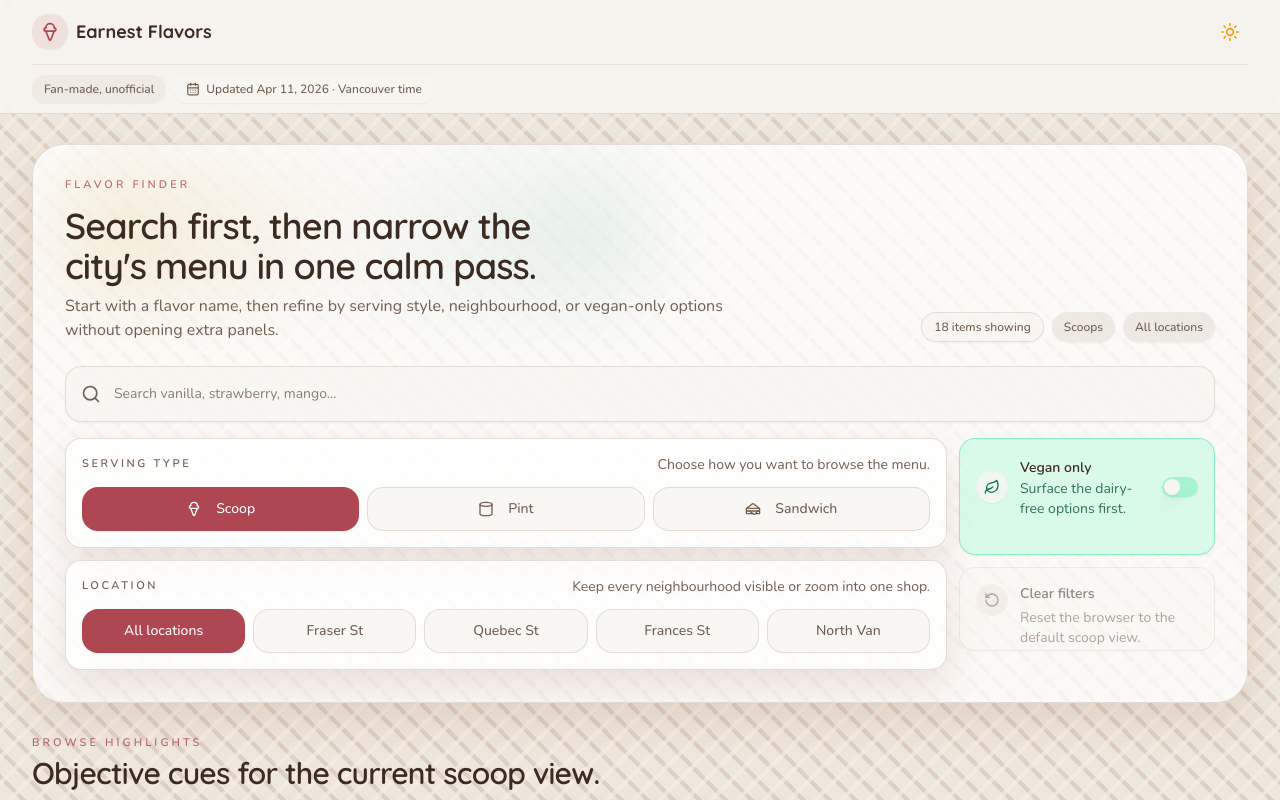
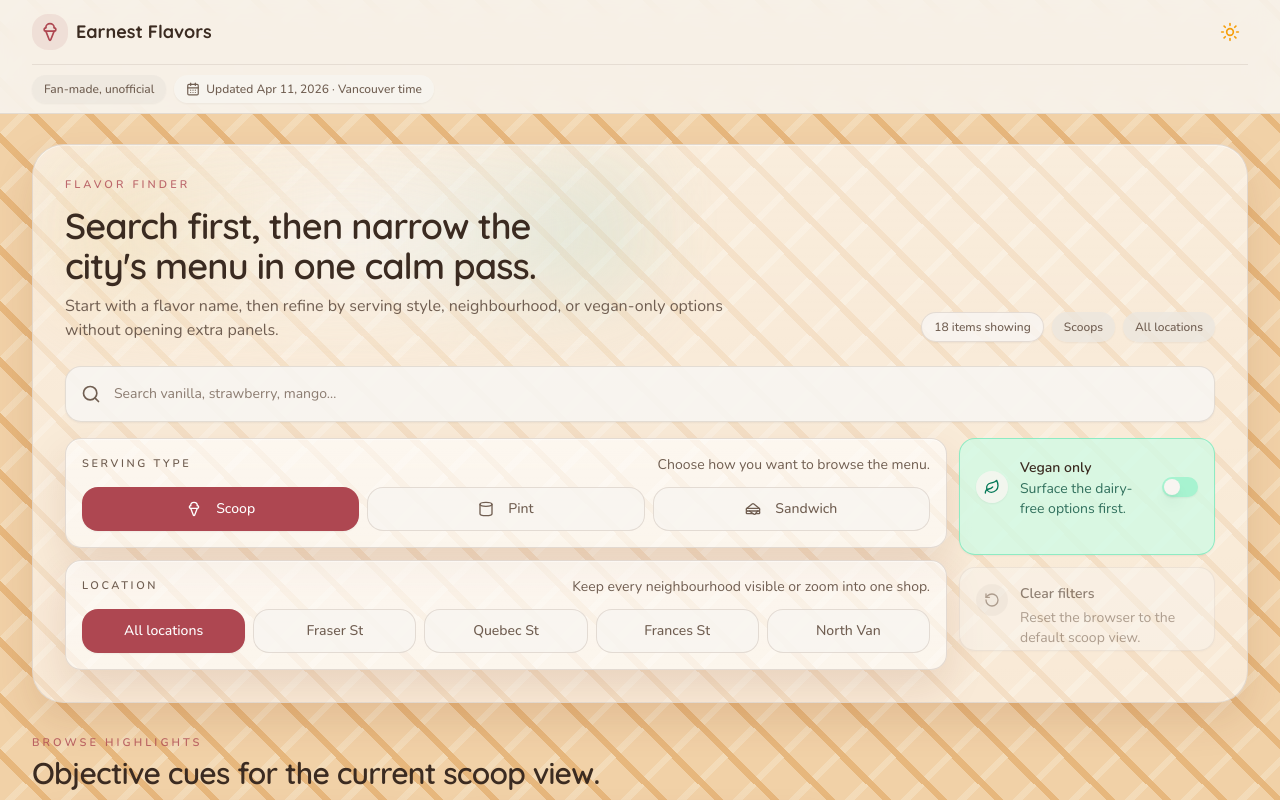
Before and after one commit to vibe-application/earnest-flavours, a React (Vite) app: page / in a window 1280 px wide. Shown: the top 800 px of the page. Built offline with nearby package versions, Linux system fonts and the light colour scheme.

Commit message:
update waffle effect

```diff
--- a/src/index.css
+++ b/src/index.css
@@ -101,15 +101,13 @@
   }
 
   .glass-pane {
-    background-color: hsl(var(--card) / 0.74);
+    background-color: hsl(var(--card) / 0.55);
     background-image: linear-gradient(
       180deg,
-      rgba(255, 255, 255, 0.34),
-      rgba(255, 255, 255, 0.1) 34%,
+      rgba(255, 255, 255, 0.12),
+      rgba(255, 255, 255, 0.04) 34%,
       transparent 100%
     );
-    /* backdrop-filter: blur(18px) saturate(145%);
-    -webkit-backdrop-filter: blur(18px) saturate(145%); */
     border: 1px solid hsl(var(--border) / 0.74);
     box-shadow:
       inset 0 1px 0 rgba(255, 255, 255, 0.48),
@@ -117,7 +115,7 @@
   }
 
   .dark .glass-pane {
-    background-color: hsl(var(--card) / 0.62);
+    background-color: hsl(var(--card) / 0.8);
     background-image: linear-gradient(
       180deg,
       rgba(255, 255, 255, 0.12),
@@ -131,21 +129,41 @@
   }
 
   .waffle-background {
-    background-color: hsl(32, 28%, 90%);
+    background-color: #f3c78f;
     background-image:
-      linear-gradient(135deg, rgba(255, 244, 226, 0.6) 12.5%, transparent 12.5%, transparent 50%, rgba(255, 244, 226, 0.6) 50%, rgba(255, 244, 226, 0.6) 62.5%, transparent 62.5%, transparent 100%),
-      linear-gradient(45deg, rgba(120, 53, 15, 0.18) 12.5%, transparent 12.5%, transparent 50%, rgba(120, 53, 15, 0.18) 50%, rgba(120, 53, 15, 0.18) 62.5%, transparent 62.5%, transparent 100%);
-    background-size: 26px 26px, 26px 26px;
-    background-position: 0 0, 13px 13px;
+      repeating-linear-gradient(
+        45deg,
+        transparent 0 18px,
+        rgba(227, 157, 76, 0.9) 18px 25px,
+        transparent 22px 40px
+      ),
+      repeating-linear-gradient(
+        -45deg,
+        transparent 0 18px,
+        rgba(247, 214, 170, 0.95) 18px 25px,
+        transparent 22px 40px
+      );
+    background-size: 56px 56px;
+    background-position: 0 0, 28px 28px;
   }
 
   .dark .waffle-background {
-    background-color: hsl(24 18% 10%);
+    background-color: #2c1c13;
     background-image:
-      linear-gradient(135deg, rgba(255, 245, 230, 0.04) 12.5%, transparent 12.5%, transparent 50%, rgba(255, 245, 230, 0.04) 50%, rgba(255, 245, 230, 0.04) 62.5%, transparent 62.5%, transparent 100%),
-      linear-gradient(45deg, rgba(180, 83, 9, 0.12) 12.5%, transparent 12.5%, transparent 50%, rgba(180, 83, 9, 0.12) 50%, rgba(180, 83, 9, 0.12) 62.5%, transparent 62.5%, transparent 100%);
-    background-size: 26px 26px, 26px 26px;
-    background-position: 0 0, 13px 13px;
+      repeating-linear-gradient(
+        45deg,
+        transparent 0 18px,
+        rgba(118, 67, 30, 0.95) 18px 25px,
+        transparent 22px 40px
+      ),
+      repeating-linear-gradient(
+        -45deg,
+        transparent 0 18px,
+        rgba(74, 43, 21, 0.96) 18px 25px,
+        transparent 22px 40px
+      );
+    background-size: 56px 56px;
+    background-position: 0 0, 28px 28px;
   }
 
   .glass {
```
